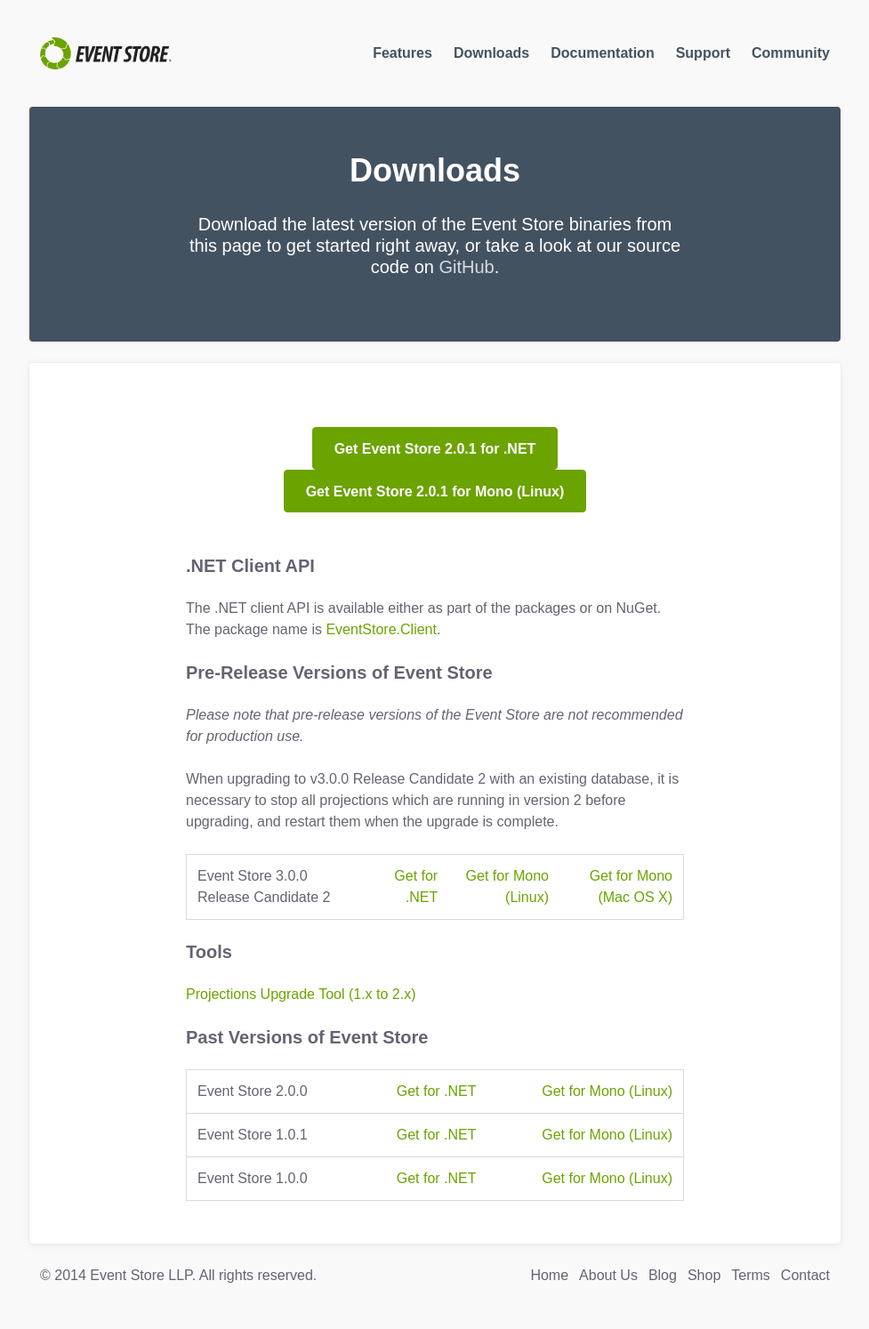
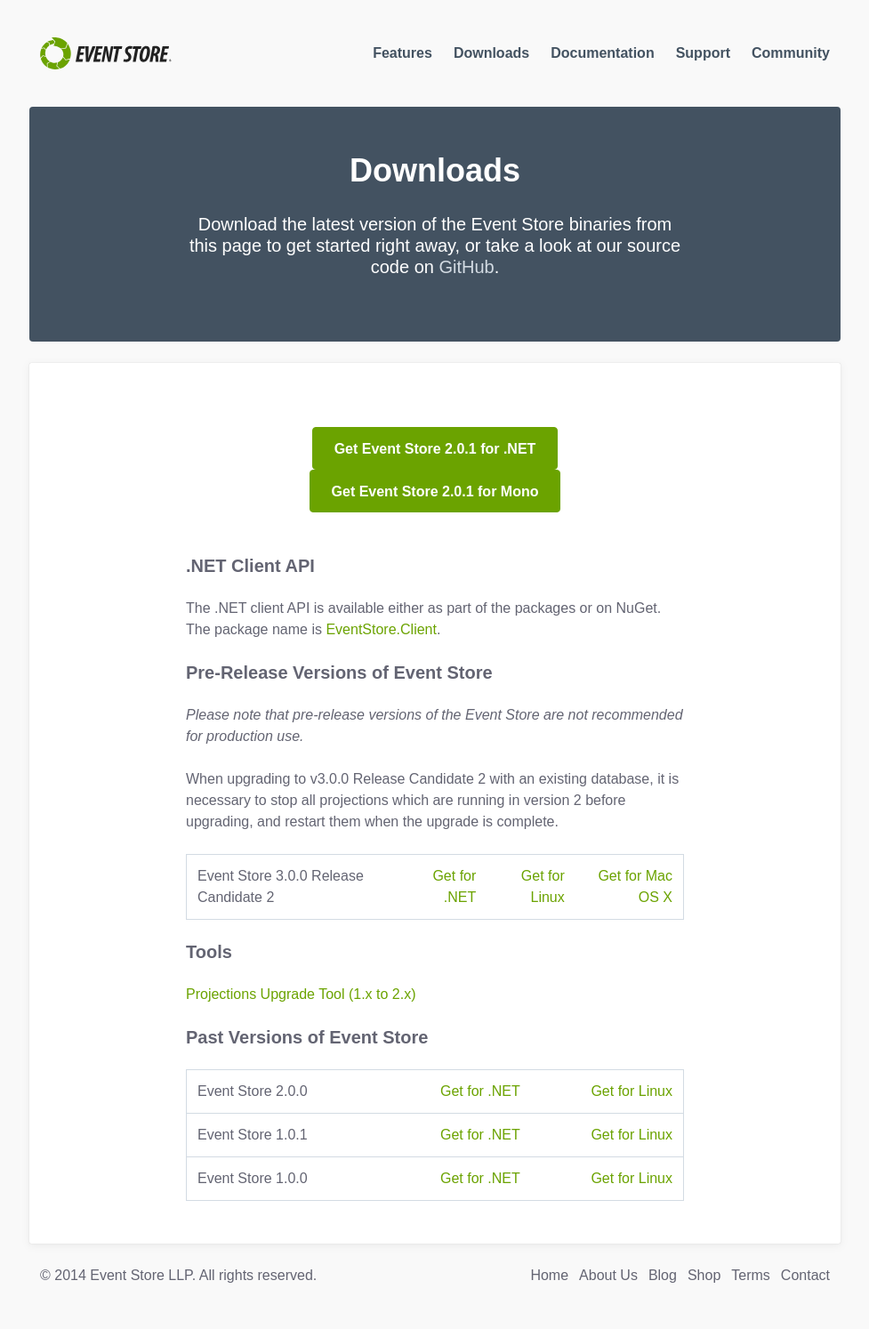
Before and after one commit to sandboxorg/geteventstore.com, a Jekyll site: the page built from downloads/index.html, in a window 1280 px wide. Shown: the whole page at 89% size, without its empty margins (151-1128 px from the left). Built offline with Jekyll 4.4.1, drawn with Linux system fonts in a browser that asks for light colours; Markdown is read by kramdown in place of the engine named in the settings.

Commit message:
Fix download links

```diff
--- a/downloads/index.html
+++ b/downloads/index.html
@@ -10,7 +10,7 @@ title: "Downloads"
 		<div class="page-main">
 			<p class="call-to-action">
 				<a href="http://download.geteventstore.com/binaries/eventstore-net-2.0.1.zip" class="btn btn--primary">Get Event Store 2.0.1 for .NET</a>
-				<a href="http://download.geteventstore.com/binaries/eventstore-mono-2.0.1.tgz" class="btn btn--primary">Get Event Store 2.0.1 for Mono (Linux)</a>
+				<a href="http://download.geteventstore.com/binaries/eventstore-mono-2.0.1.tgz" class="btn btn--primary">Get Event Store 2.0.1 for Mono</a>
 			</p>
 			<h2>.NET Client API</h2>
 			<p>The .NET client API is available either as part of the packages or on NuGet. The package name is <a href="http://nuget.org/packages/EventStore.Client">EventStore.Client</a>.</p>
@@ -21,9 +21,9 @@ title: "Downloads"
 				<tbody>
 					<tr>
 						<td>Event Store 3.0.0 Release Candidate 2</td>
-						<td><a href="http://download.geteventstore.com/binaries/eventstore-net-3.0.0rc2.zip">Get for .NET</a></td>
-						<td><a href="http://download.geteventstore.com/binaries/eventstore-mono-3.0.0rc2.tgz">Get for Mono (Linux)</a></td>
-						<td><a href="http://download.geteventstore.com/binaries/eventstore-mono-mac-3.0.0rc2.tgz">Get for Mono (Mac OS X)</a></td>
+						<td><a href="http://download.geteventstore.com/binaries/eventstore-net-v3.0.0rc2.zip">Get for .NET</a></td>
+						<td><a href="http://download.geteventstore.com/binaries/eventstore-mono-v3.0.0rc2.tgz">Get for Linux</a></td>
+						<td><a href="http://download.geteventstore.com/binaries/eventstore-mono-mac-v3.0.0rc2.tgz">Get for Mac OS X</a></td>
 					</tr>
 			</table>
 			<h2>Tools</h2>
@@ -34,17 +34,17 @@ title: "Downloads"
 					<tr>
 						<td>Event Store 2.0.0</td>
 						<td><a href="http://download.geteventstore.com/binaries/eventstore-net-2.0.0.zip">Get for .NET</a></td>
-						<td><a href="http://download.geteventstore.com/binaries/eventstore-mono-2.0.0.tgz">Get for Mono (Linux)</a></td>
+						<td><a href="http://download.geteventstore.com/binaries/eventstore-mono-2.0.0.tgz">Get for Linux</a></td>
 					</tr>
 					<tr>
 						<td>Event Store 1.0.1</td>
 						<td><a href="http://download.geteventstore.com/binaries/eventstore-net-1.0.1.zip">Get for .NET</a></td>
-						<td><a href="http://download.geteventstore.com/binaries/eventstore-mono-1.0.1.tgz">Get for Mono (Linux)</a></td>
+						<td><a href="http://download.geteventstore.com/binaries/eventstore-mono-1.0.1.tgz">Get for Linux</a></td>
 					</tr>
 					<tr>
 						<td>Event Store 1.0.0</td>
 						<td><a href="http://download.geteventstore.com/binaries/eventstore-net-1.0.0.zip">Get for .NET</a></td>
-						<td><a href="http://download.geteventstore.com/binaries/eventstore-mono-1.0.0.zip">Get for Mono (Linux)</a></td>
+						<td><a href="http://download.geteventstore.com/binaries/eventstore-mono-1.0.0.zip">Get for Linux</a></td>
 					</tr>
 			</table>
 		</div>
```
